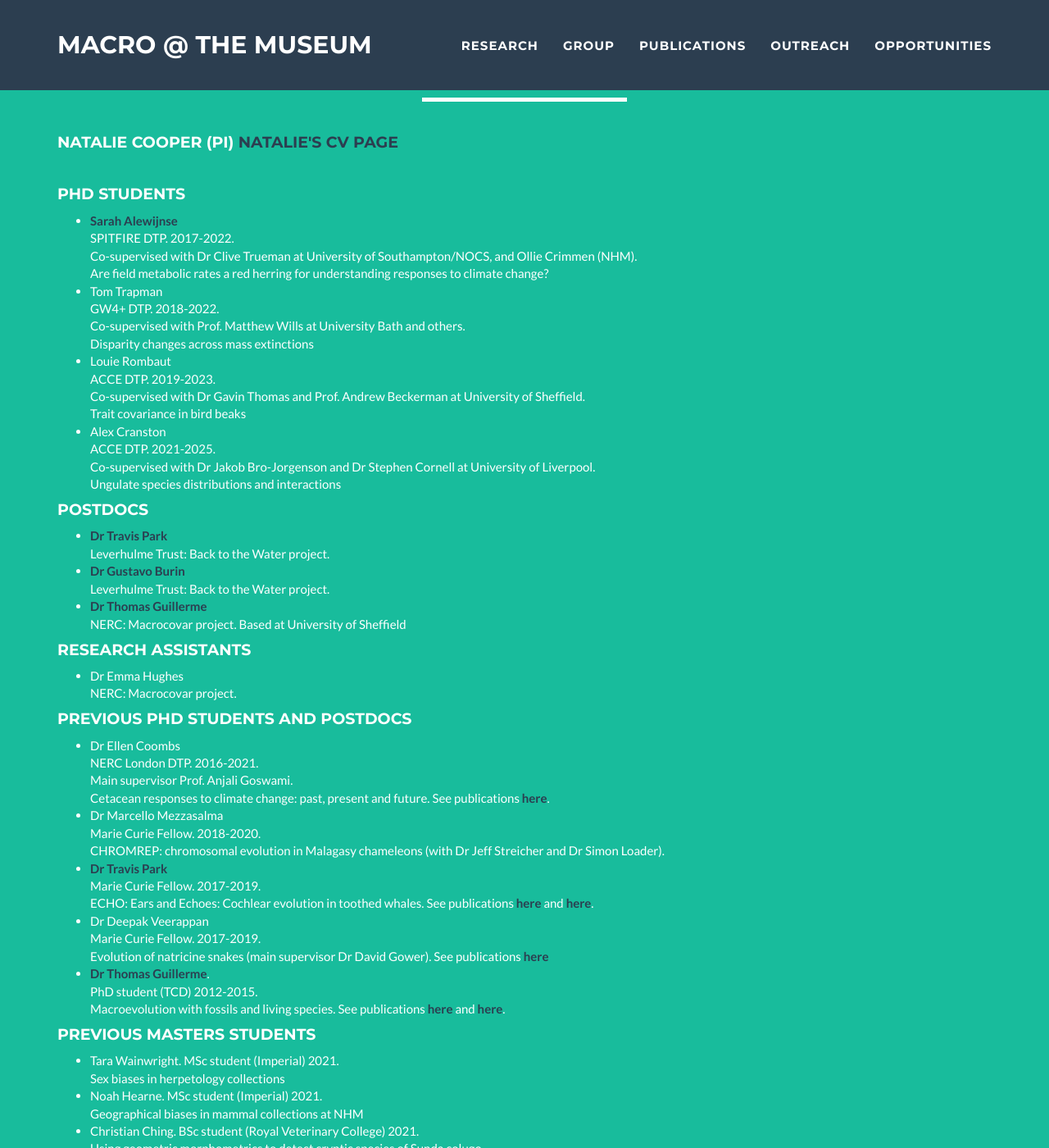
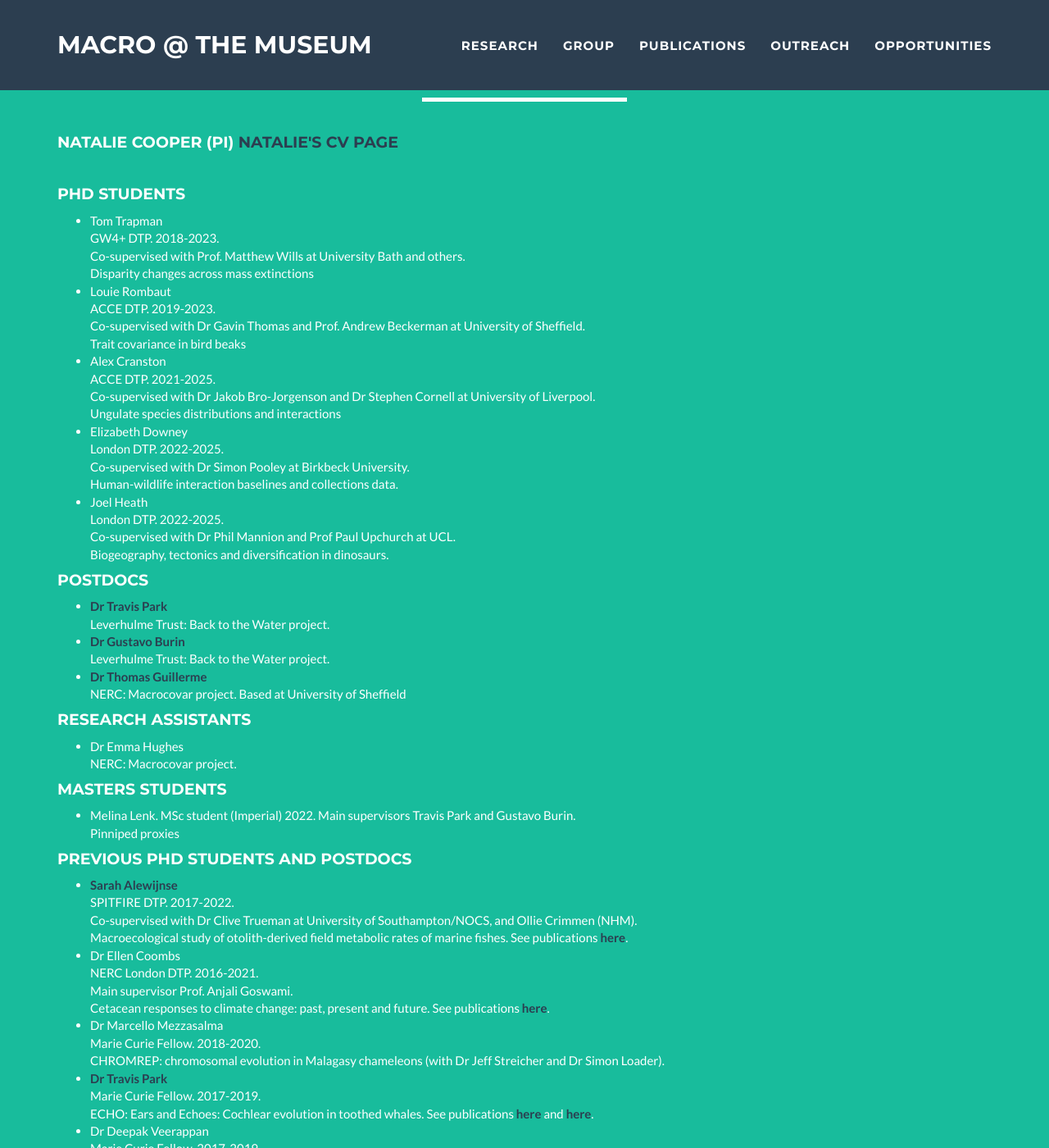
Before and after one commit to nhcooper123/nhcooper123.github.io, a Jekyll site: the page group.html, which Jekyll copies as it is, in a window 1280 px wide and 1400 px high, scrolled down 422 px. Shown: the whole window at 82% size. Built offline with Jekyll 4.4.1, drawn with Linux system fonts in a browser that asks for light colours.

Commit message:
Update group info

```diff
--- a/group.html
+++ b/group.html
@@ -135,12 +135,8 @@ We have fun and try to make science a nicer place! <br>
     <h4>PhD students</h4>
 
     <ul>
-    <li><a href="https://sarah-alewijnse.squarespace.com/"><strong><font color="2c3e50">Sarah Alewijnse</font></strong></a><br>
-        SPITFIRE DTP. 2017-2022.<br>
-        Co-supervised with Dr Clive Trueman at University of Southampton/NOCS, and Ollie Crimmen (NHM).<br>
-        Are field metabolic rates a red herring for understanding responses to climate change?</li>
     <li>Tom Trapman<br>
-        GW4+ DTP. 2018-2022.<br>
+        GW4+ DTP. 2018-2023.<br>
         Co-supervised with Prof. Matthew Wills at University Bath and others.<br>
         Disparity changes across mass extinctions</li>
     <li>Louie Rombaut<br>
@@ -151,6 +147,14 @@ We have fun and try to make science a nicer place! <br>
         ACCE DTP. 2021-2025.<br>
         Co-supervised with Dr Jakob Bro-Jorgenson and Dr Stephen Cornell at University of Liverpool.<br>
         Ungulate species distributions and interactions</li>
+    <li>Elizabeth Downey<br>
+        London DTP. 2022-2025.<br>
+        Co-supervised with Dr Simon Pooley at Birkbeck University.<br>
+        Human-wildlife interaction baselines and collections data.</li>
+    <li>Joel Heath<br>
+        London DTP. 2022-2025.<br>
+        Co-supervised with Dr Phil Mannion and Prof Paul Upchurch at UCL.<br>
+        Biogeography, tectonics and diversification in dinosaurs.</li>
     </ul>
 
     <h4>Postdocs</h4>
@@ -175,17 +179,23 @@ We have fun and try to make science a nicer place! <br>
     </li>
     </ul>
 
-<!--
+
     <h4>Masters students</h4>
 
     <ul>
-    <li>Name. MSc student (Imperial) 2021.<br>
-        title</li>
-    </ul>  -->
+    <li>Melina Lenk. MSc student (Imperial) 2022. Main supervisors Travis Park and Gustavo Burin.<br>
+        Pinniped proxies</li>
+    </ul>
 
     <h4>Previous PhD students and postdocs</h4>
 
     <ul>
+
+    <li><a href="https://sarah-alewijnse.squarespace.com/"><strong><font color="2c3e50">Sarah Alewijnse</font></strong></a><br>
+    SPITFIRE DTP. 2017-2022.<br>
+    Co-supervised with Dr Clive Trueman at University of Southampton/NOCS, and Ollie Crimmen (NHM).<br>
+    Macroecological study of otolith-derived field metabolic rates of marine fishes.
+    See publications <a href="https://doi.org/10.3354/meps13827"><strong><font color="2c3e50">here</font></strong></a>.</li>
 
     <li>Dr Ellen Coombs<br>
     NERC London DTP. 2016-2021.<br>
```
